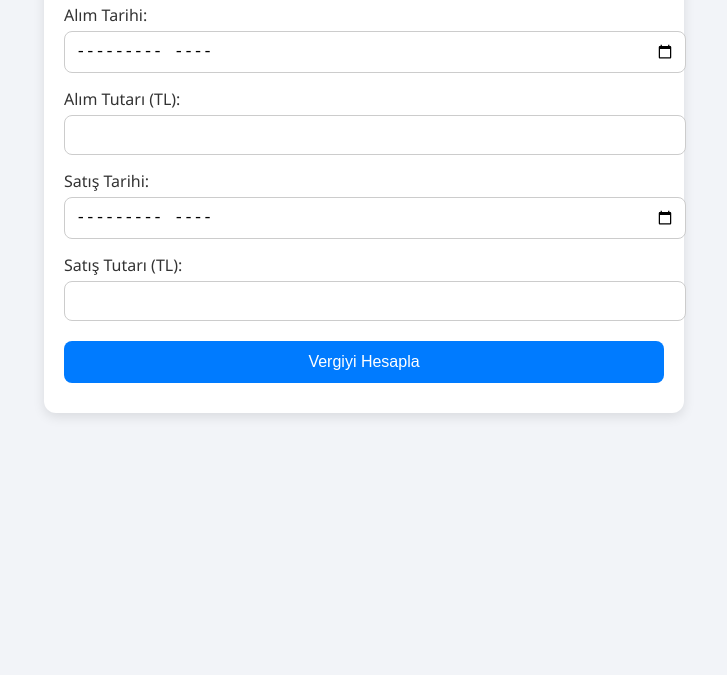
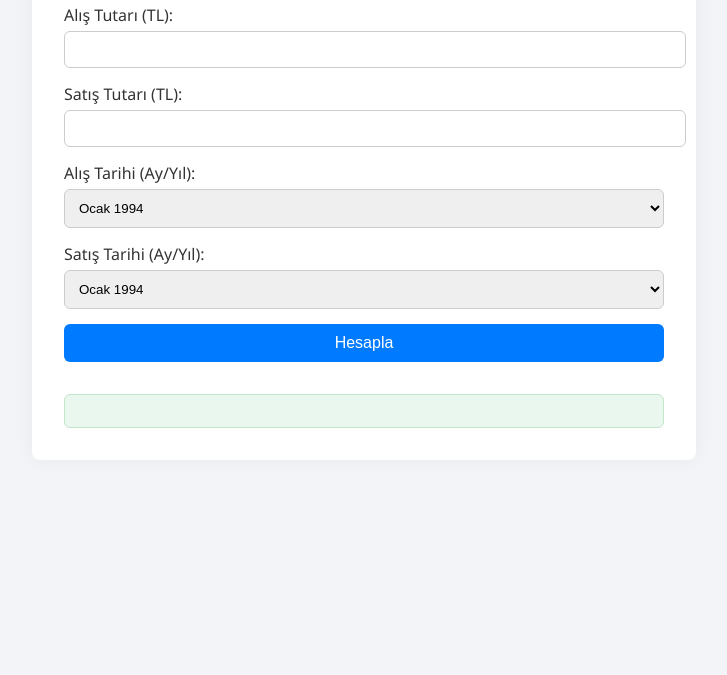
Before and after one commit to omerfarukcetin/uvyatirimdunyam, a plain HTML site: page index.html in a window 1280 px wide. Shown: the part 125-800 px from the top of the page, without its empty margins (276-1003 px from the left). Drawn offline with Linux system fonts and the light colour scheme.

Commit message:
Update index.html

```diff
--- a/index.html
+++ b/index.html
@@ -1,49 +1,46 @@
 <!DOCTYPE html>
 <html lang="tr">
 <head>
-  <meta charset="UTF-8">
-  <meta name="viewport" content="width=device-width, initial-scale=1.0">
-  <title>Yurtdışı Hisse Vergi Hesaplama</title>
+  <meta charset="UTF-8" />
+  <meta name="viewport" content="width=device-width, initial-scale=1.0"/>
+  <title>Yurt Dışı Hisse Vergi Hesaplama</title>
   <style>
     body {
-      font-family: 'Segoe UI', Tahoma, Geneva, Verdana, sans-serif;
-      margin: 0;
-      padding: 0;
+      font-family: 'Segoe UI', sans-serif;
+      margin: 20px;
       background-color: #f2f4f8;
       color: #333;
     }
     .container {
       max-width: 600px;
-      margin: 40px auto;
-      padding: 20px;
-      background-color: white;
-      border-radius: 12px;
-      box-shadow: 0 4px 12px rgba(0,0,0,0.1);
+      margin: auto;
+      background: white;
+      padding: 2rem;
+      border-radius: 8px;
+      box-shadow: 0 0 20px rgba(0,0,0,0.05);
     }
-    h1 {
+    h2 {
       text-align: center;
-      font-size: 24px;
-      margin-bottom: 20px;
+      margin-bottom: 1.5rem;
     }
     label {
-      display: block;
-      margin: 15px 0 5px;
+      font-weight: 500;
     }
-    input, select {
+    select, input {
       width: 100%;
       padding: 10px;
+      margin-top: 5px;
+      margin-bottom: 15px;
       border: 1px solid #ccc;
-      border-radius: 8px;
-      font-size: 16px;
+      border-radius: 6px;
     }
     button {
       width: 100%;
-      margin-top: 20px;
+      padding: 10px;
       background-color: #007bff;
       color: white;
-      padding: 12px;
       border: none;
-      border-radius: 8px;
+      border-radius: 6px;
       font-size: 16px;
       cursor: pointer;
     }
@@ -51,86 +48,110 @@
       background-color: #0056b3;
     }
     .result {
-      margin-top: 20px;
-      font-weight: bold;
-      background-color: #e9f5e9;
-      padding: 15px;
-      border-radius: 8px;
-      color: #2d6a2d;
+      margin-top: 2rem;
+      padding: 1rem;
+      background-color: #e9f7ef;
+      border: 1px solid #c3e6cb;
+      border-radius: 6px;
     }
     .error {
-      color: #a00;
-      margin-top: 10px;
+      color: red;
     }
   </style>
 </head>
 <body>
 <div class="container">
-  <h1>Yurtdışı Hisse Vergi Hesaplama</h1>
-  <label for="buy-date">Alım Tarihi:</label>
-  <input type="month" id="buy-date">
+  <h2>Yurt Dışı Hisse Vergi Hesaplayıcı</h2>
 
-  <label for="buy-price">Alım Tutarı (TL):</label>
-  <input type="number" id="buy-price" min="0">
+  <label>Alış Tutarı (TL):</label>
+  <input type="number" id="alis" />
 
-  <label for="sell-date">Satış Tarihi:</label>
-  <input type="month" id="sell-date">
+  <label>Satış Tutarı (TL):</label>
+  <input type="number" id="satis" />
 
-  <label for="sell-price">Satış Tutarı (TL):</label>
-  <input type="number" id="sell-price" min="0">
+  <label>Alış Tarihi (Ay/Yıl):</label>
+  <select id="alisTarihi"></select>
 
-  <button onclick="calculateTax()">Vergiyi Hesapla</button>
+  <label>Satış Tarihi (Ay/Yıl):</label>
+  <select id="satisTarihi"></select>
 
-  <div id="output" class="result" style="display:none;"></div>
-  <div id="error" class="error"></div>
+  <button onclick="hesapla()">Hesapla</button>
+
+  <div id="sonuc" class="result"></div>
 </div>
 
 <script>
-const yiufeData = {
-  "2023": [2105.17, 2138.04, 2147.44, 2164.94, 2179.02, 2320.72, 2511.75, 2659.6, 2749.98, 2803.29, 2882.04, 2915.02],
-  "2024": [3035.59, 3149.03, 3252.79, 3369.98, 3435.96, 3483.25, 3550.88, 3610.51, 3659.84, 3707.1, 3731.43, 3746.52],
-  "2025": [3861.33, 3943.01, 4017.3, 4128.19, 4230.69, 0, 0, 0, 0, 0, 0, 0]
-};
+  const yiufeVerileri = {
+    "1994-01": 0.79, "1994-02": 0.87, "1994-03": 0.94, "1994-04": 1.25,
+    "1994-05": 1.36, "1994-06": 1.39, "1994-07": 1.4, "1994-08": 1.44,
+    "1994-09": 1.51, "1994-10": 1.62, "1994-11": 1.72, "1994-12": 1.87,
+    // ... Bu araya 1995'ten 2025'e kadar olan veriler eklenecek.
+    "2023-05": 2179.02, "2023-06": 2320.72,
+    "2024-04": 3369.98, "2024-05": 3435.96, "2024-06": 3483.25,
+    "2025-04": 4128.19, "2025-05": 4230.69, "2025-06": 4230.69
+  };
 
-function calculateTax() {
-  const buyDate = document.getElementById("buy-date").value;
-  const sellDate = document.getElementById("sell-date").value;
-  const buyPrice = parseFloat(document.getElementById("buy-price").value);
-  const sellPrice = parseFloat(document.getElementById("sell-price").value);
-  const errorDiv = document.getElementById("error");
-  const outputDiv = document.getElementById("output");
-  errorDiv.innerHTML = "";
-  outputDiv.style.display = "none";
+  const selectAylar = document.querySelectorAll("select");
+  const aylar = [
+    "Ocak", "Şubat", "Mart", "Nisan", "Mayıs", "Haziran",
+    "Temmuz", "Ağustos", "Eylül", "Ekim", "Kasım", "Aralık"
+  ];
 
-  if (!buyDate || !sellDate || isNaN(buyPrice) || isNaN(sellPrice)) {
-    errorDiv.textContent = "Lütfen tüm alanları eksiksiz doldurun.";
-    return;
+  for (let yil = 1994; yil <= 2025; yil++) {
+    for (let i = 0; i < 12; i++) {
+      const ay = String(i + 1).padStart(2, '0');
+      const deger = `${yil}-${ay}`;
+      if (yiufeVerileri[deger]) {
+        const label = `${aylar[i]} ${yil}`;
+        selectAylar.forEach(select => {
+          const opt = document.createElement("option");
+          opt.value = deger;
+          opt.textContent = label;
+          select.appendChild(opt);
+        });
+      }
+    }
   }
 
-  const [buyYear, buyMonth] = buyDate.split("-").map(Number);
-  const [sellYear, sellMonth] = sellDate.split("-").map(Number);
-
-  const buyIndex = (buyMonth - 2 + 12) % 12;
-  const sellIndex = (sellMonth - 2 + 12) % 12;
-  const buyYI = yiufeData[buyMonth === 1 ? buyYear - 1 : buyYear]?.[buyIndex];
-  const sellYI = yiufeData[sellMonth === 1 ? sellYear - 1 : sellYear]?.[sellIndex];
-
-  if (!buyYI || !sellYI) {
-    errorDiv.textContent = "Seçilen tarihler için Yİ-ÜFE verisi bulunamadı.";
-    return;
+  function oncekiAy(dateStr) {
+    const date = new Date(dateStr + "-01");
+    date.setMonth(date.getMonth() - 1);
+    return date.toISOString().slice(0, 7);
   }
 
-  const adjustedBuyPrice = buyPrice * (sellYI / buyYI);
-  const profit = sellPrice - adjustedBuyPrice;
-  const tax = profit > 0 ? Math.min(profit, 110000) * 0.15 : 0;
+  function hesapla() {
+    const alisTutar = parseFloat(document.getElementById("alis").value);
+    const satisTutar = parseFloat(document.getElementById("satis").value);
+    const alisTarih = document.getElementById("alisTarihi").value;
+    const satisTarih = document.getElementById("satisTarihi").value;
+    const sonucDiv = document.getElementById("sonuc");
 
-  outputDiv.innerHTML = `
-    Düzeltme yapılmış maliyet: ${adjustedBuyPrice.toFixed(2)} TL<br>
-    Enflasyon düzeltilmiş kazanç: ${profit.toFixed(2)} TL<br>
-    Ödenecek vergi: ${tax.toFixed(2)} TL
-  `;
-  outputDiv.style.display = "block";
-}
+    const oncekiAlis = oncekiAy(alisTarih);
+    const oncekiSatis = oncekiAy(satisTarih);
+
+    const yiufeAlis = yiufeVerileri[oncekiAlis];
+    const yiufeSatis = yiufeVerileri[oncekiSatis];
+
+    if (!yiufeAlis || !yiufeSatis) {
+      sonucDiv.innerHTML = `<p class="error">Seçilen aylar için Yİ-ÜFE verisi bulunamadı. (${oncekiAlis} - ${oncekiSatis})</p>`;
+      return;
+    }
+
+    const artisYuzdesi = ((yiufeSatis - yiufeAlis) / yiufeAlis);
+    const duzeltilmisMaliyet = alisTutar * (1 + artisYuzdesi);
+    const kazanc = satisTutar - duzeltilmisMaliyet;
+    const vergi = kazanc > 0 ? kazanc * 0.15 : 0;
+
+    sonucDiv.innerHTML = `
+      <p><strong>Düzeltilmiş maliyet:</strong> ${duzeltilmisMaliyet.toFixed(2)} TL</p>
+      <p><strong>Enflasyon düzeltilmiş kazanç:</strong> ${kazanc.toFixed(2)} TL</p>
+      <p><strong>Ödenecek vergi:</strong> ${vergi.toFixed(2)} TL</p>
+      <hr />
+      <p><strong>Yİ-ÜFE (${oncekiAlis}):</strong> ${yiufeAlis}</p>
+      <p><strong>Yİ-ÜFE (${oncekiSatis}):</strong> ${yiufeSatis}</p>
+      <p><strong>Artış yüzdesi:</strong> ${(artisYuzdesi * 100).toFixed(2)}%</p>
+    `;
+  }
 </script>
 </body>
 </html>
```
